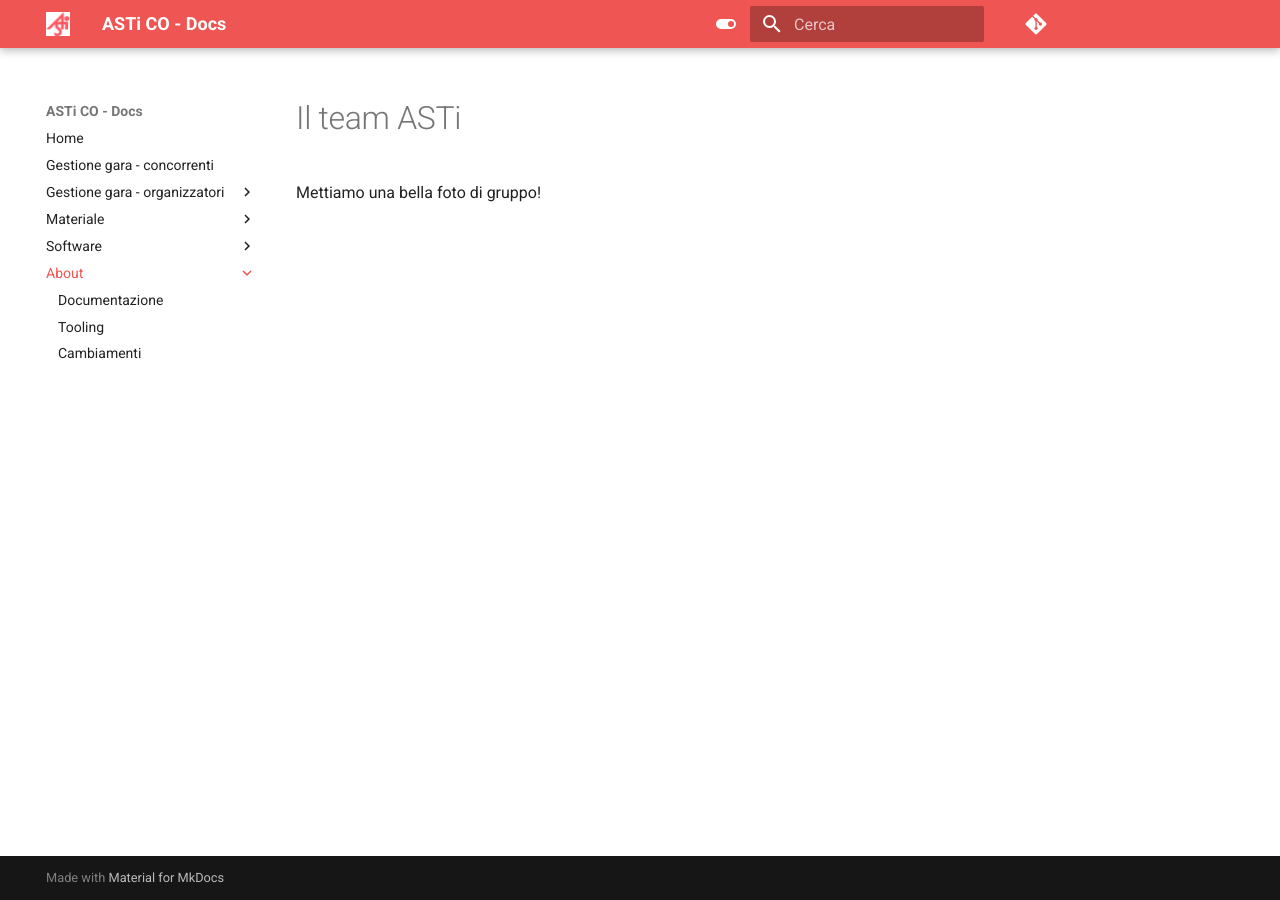
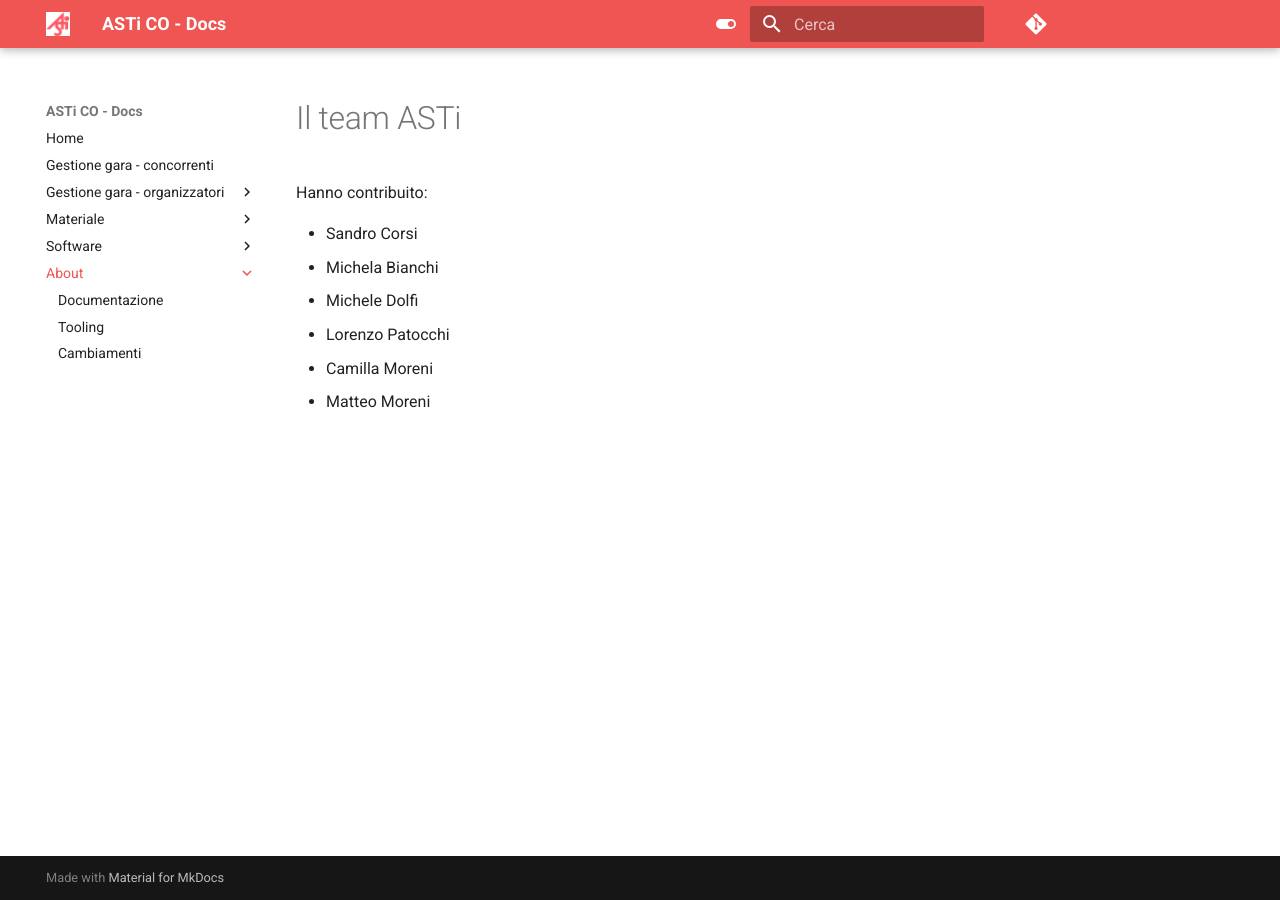
Before and after one commit to asti-co/doc, an MkDocs documentation site: the page built from docs/about/index.md, in a window 1280 px wide. Built offline with MkDocs 1.6.1 and Material for MkDocs 9.7.7, drawn with Linux system fonts in a browser that asks for light colours; comment, search, counter and statistics services are not loaded.

Commit message:
aggiunto nomi del team

```diff
--- a/docs/about/index.md
+++ b/docs/about/index.md
@@ -1,3 +1,10 @@
 # Il team ASTi
 
-Mettiamo una bella foto di gruppo!
+Hanno contribuito:
+
+- Sandro Corsi
+- Michela Bianchi
+- Michele Dolfi
+- Lorenzo Patocchi
+- Camilla Moreni
+- Matteo Moreni
```
